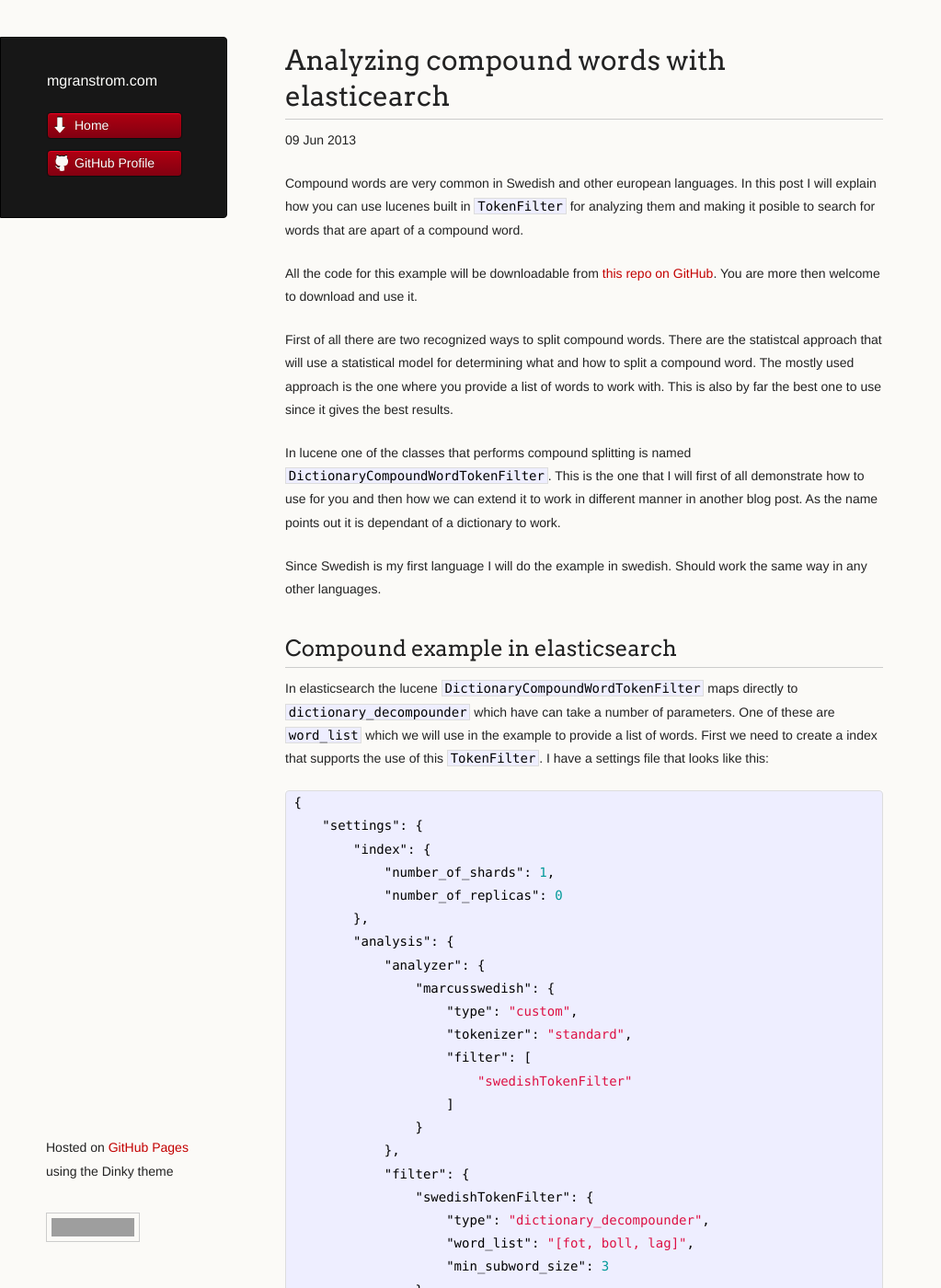
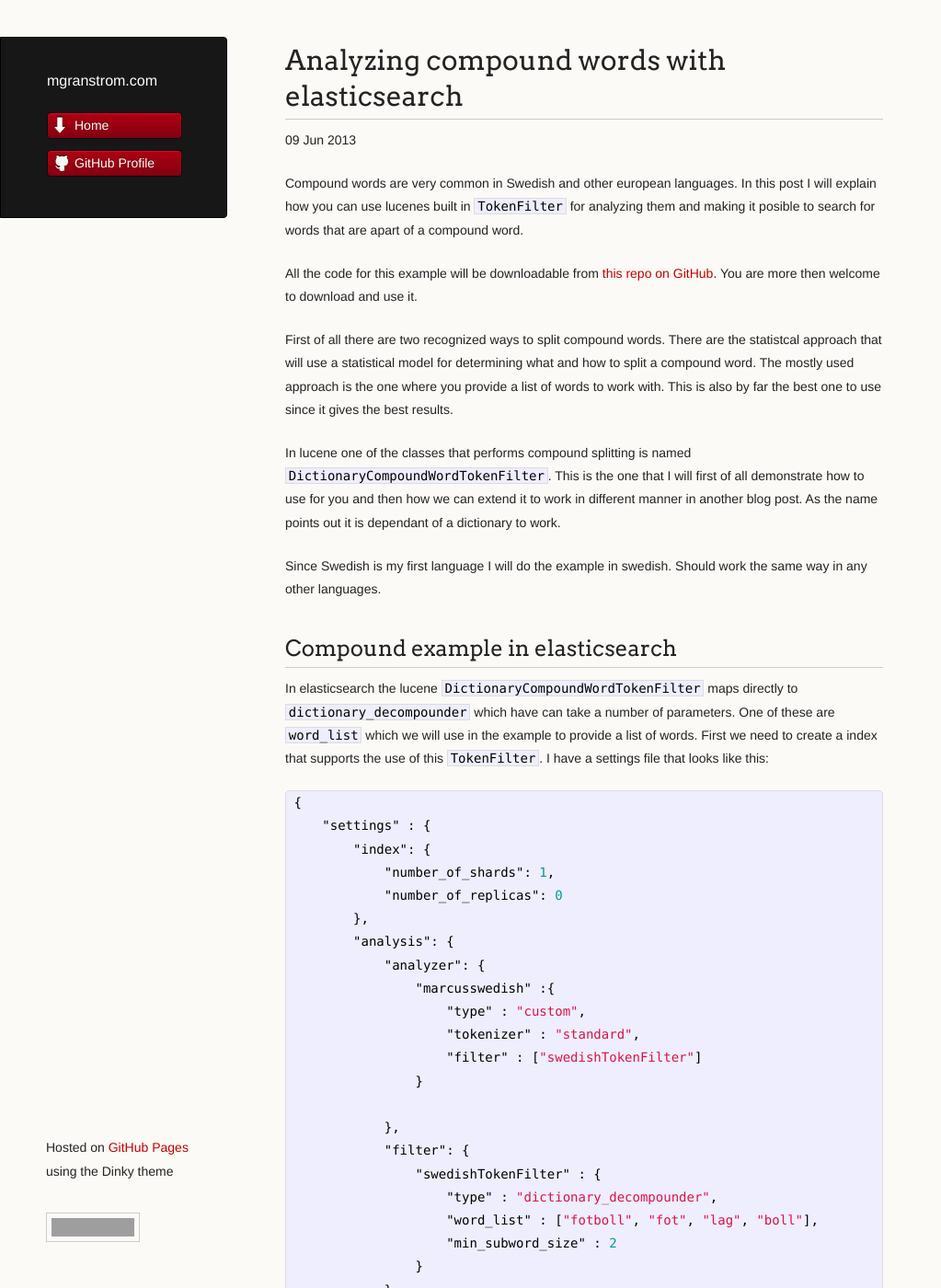
Before and after one commit to pecke01/mgranstrom-com, a Jekyll site: the page built from _posts/2013-06-09-analyzing-compund-words-with-elasticearch.markdown, in a window 1280 px wide and 1400 px high. Shown: the whole window at 92% size, without its empty margins (0-1023 px from the left). Built offline with Jekyll 4.4.1, drawn with Linux system fonts in a browser that asks for light colours; comment, search, counter and statistics services are not loaded; grey boxes are pictures that could not be loaded.

Commit message:
markup fixed

```diff
--- a/_posts/2013-06-09-analyzing-compund-words-with-elasticearch.markdown
+++ b/_posts/2013-06-09-analyzing-compund-words-with-elasticearch.markdown
@@ -1,6 +1,6 @@
 ---
 layout: post
-title:  "Analyzing compound words with elasticearch"
+title:  "Analyzing compound words with elasticsearch"
 date:   2013-06-09 09:17:30
 categories: elasticsearch
 ---
@@ -19,26 +19,25 @@ Since Swedish is my first language I will do the example in swedish. Should work
 In elasticsearch the lucene `DictionaryCompoundWordTokenFilter` maps directly to `dictionary_decompounder` which have can take a number of parameters. One of these are `word_list` which we will use in the example to provide a list of words. First we need to create a index that supports the use of this `TokenFilter`. I have a settings file that looks like this:
 {%highlight json%}
 {
-    "settings": {
+    "settings" : {
         "index": {
             "number_of_shards": 1,
             "number_of_replicas": 0
         },
         "analysis": {
             "analyzer": {
-                "marcusswedish": {
-                    "type": "custom",
-                    "tokenizer": "standard",
-                    "filter": [
-                        "swedishTokenFilter"
-                    ]
+                "marcusswedish" :{
+                    "type" : "custom",
+                    "tokenizer" : "standard",
+                    "filter" : ["swedishTokenFilter"]
                 }
+
             },
             "filter": {
-                "swedishTokenFilter": {
-                    "type": "dictionary_decompounder",
-                    "word_list": "[fot, boll, lag]",
-                    "min_subword_size": 3
+                "swedishTokenFilter" : {
+                    "type" : "dictionary_decompounder",
+                    "word_list" : ["fotboll", "fot", "lag", "boll"],
+                    "min_subword_size" : 2
                 }
             }
         }
```
